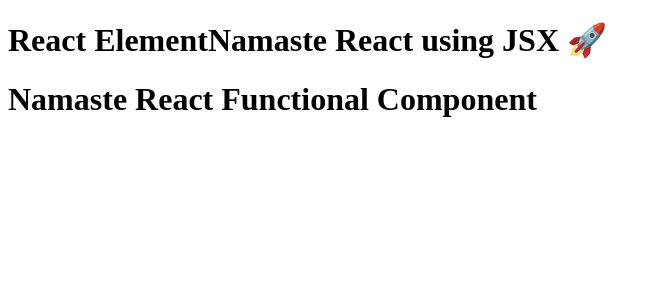
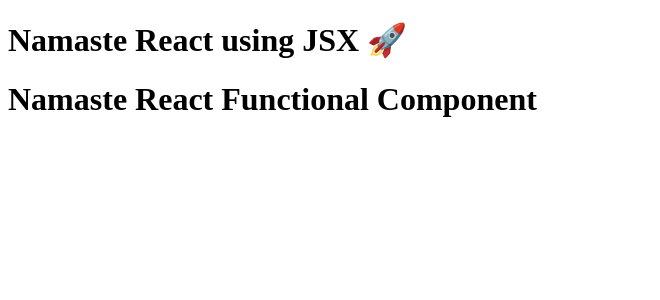
Before and after one commit to kibacodes/namaste-react, a React (Vite) app: page / in a window 1280 px wide. Shown: the top 300 px of the page, without its empty margins (0-660 px from the left). Built offline with nearby package versions, Linux system fonts and the light colour scheme.

Commit message:
Namaste React Episode 3 Practice

```diff
--- a/App.js
+++ b/App.js
@@ -1,21 +1,20 @@
 import React from 'react';
 import ReactDOM from 'react-dom/client';
 
-const elem = <span>React Element</span>
+const Title = () => (
+    <h1 className="head" tabIndex="5">
+        Namaste React using JSX 🚀
+    </h1>
+);
+
 
 const HeadingComponent = () => (
     <div id="container">
-        {title}
+        <Title />
         <h1 className="heading">Namaste React Functional Component</h1>
     </div>
 );
 
-const title = (
-    <h1 className="head" tabIndex="5">
-        {elem}
-        Namaste React using JSX 🚀
-    </h1>
-);
 
 const root = ReactDOM.createRoot(document.getElementById('root'));
 
```
